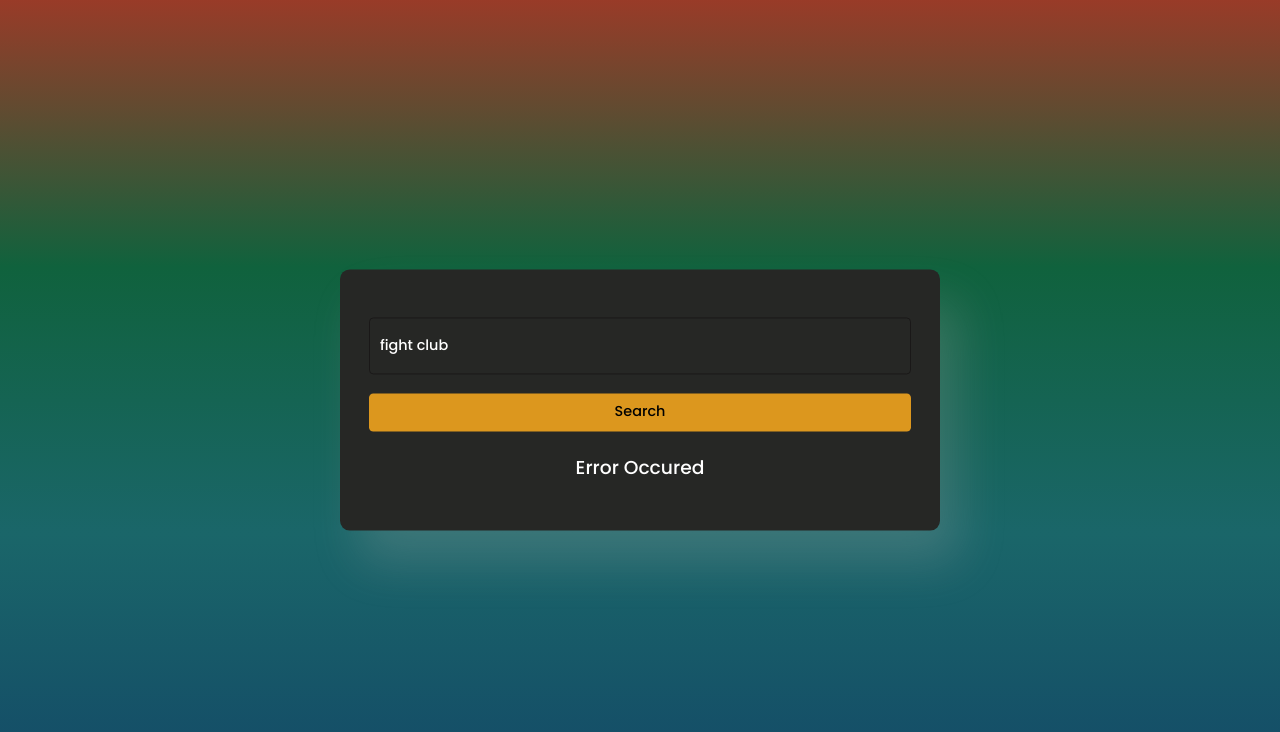
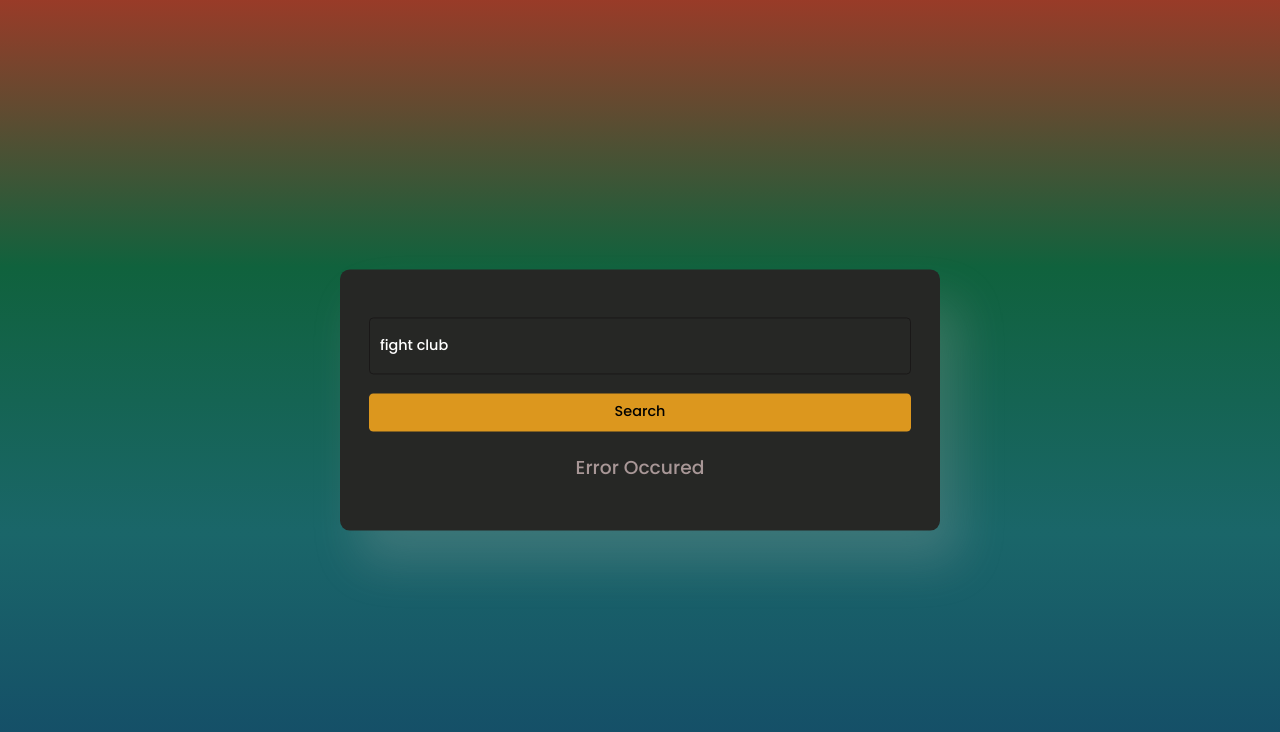
Before and after one commit to BETTERCALLSLD/Movie-database, a plain HTML site: page index.html in a window 1280 px wide. Drawn offline with Linux system fonts and the light colour scheme; no server answers.

Commit message:
changed color

```diff
--- a/style.css
+++ b/style.css
@@ -57,7 +57,7 @@ body{
 }
 
 #result{
-    color: #fff;
+    color: #a89797;
 }
 
 .info{
```
